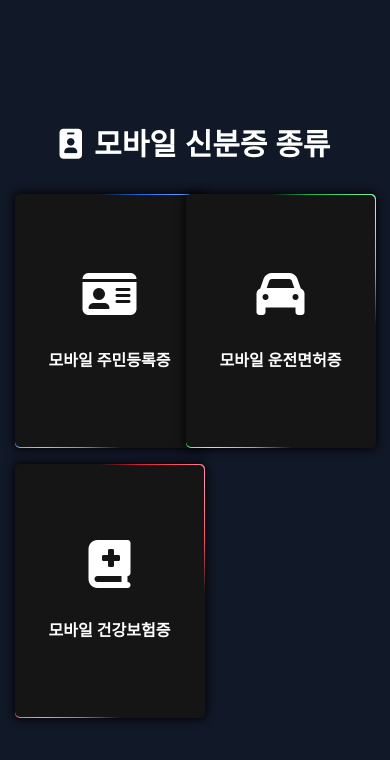
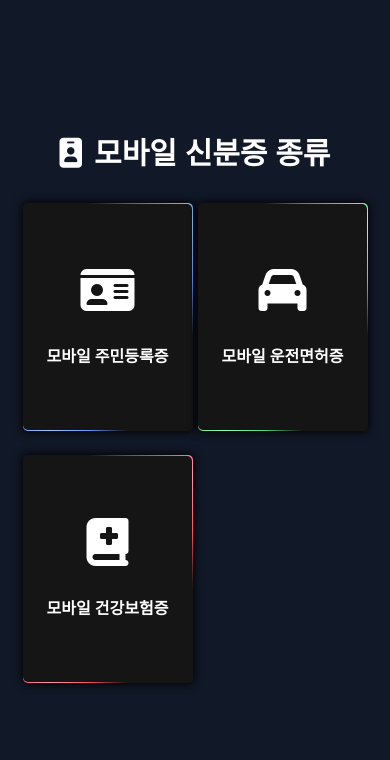
Before and after one commit to angibeom0985-arch/mobile-ID, a React (Vite) app: page / in a window 390 px wide. Shown: the top 760 px of the page. Built offline with nearby package versions, Linux system fonts and the light colour scheme.

Commit message:
fix: 모바일에서 카드 간격 증가 및 카드 크기 축소 (170x228)

```diff
--- a/App.tsx
+++ b/App.tsx
@@ -65,7 +65,7 @@ const MainView: React.FC = () => {
             모바일 신분증 종류
           </h2>
         </div>
-        <div className="grid grid-cols-2 md:grid-cols-2 gap-4 md:gap-6 justify-items-center max-w-4xl mx-auto">
+        <div className="grid grid-cols-2 md:grid-cols-2 gap-6 md:gap-6 justify-items-center max-w-4xl mx-auto">
           {issuanceCards.map((card, index) => (
             <a key={index} href={card.href}>
               <div className={`card ${card.theme}`}>
--- a/index.html
+++ b/index.html
@@ -13,8 +13,15 @@
   /* From Uiverse.io by ElSombrero2 - v2.0 */
   .card {
     overflow: visible;
-    width: 190px;
-    height: 254px;
+    width: 170px;
+    height: 228px;
+  }
+
+  @media (min-width: 768px) {
+    .card {
+      width: 190px;
+      height: 254px;
+    }
   }
 
   .content {
```
